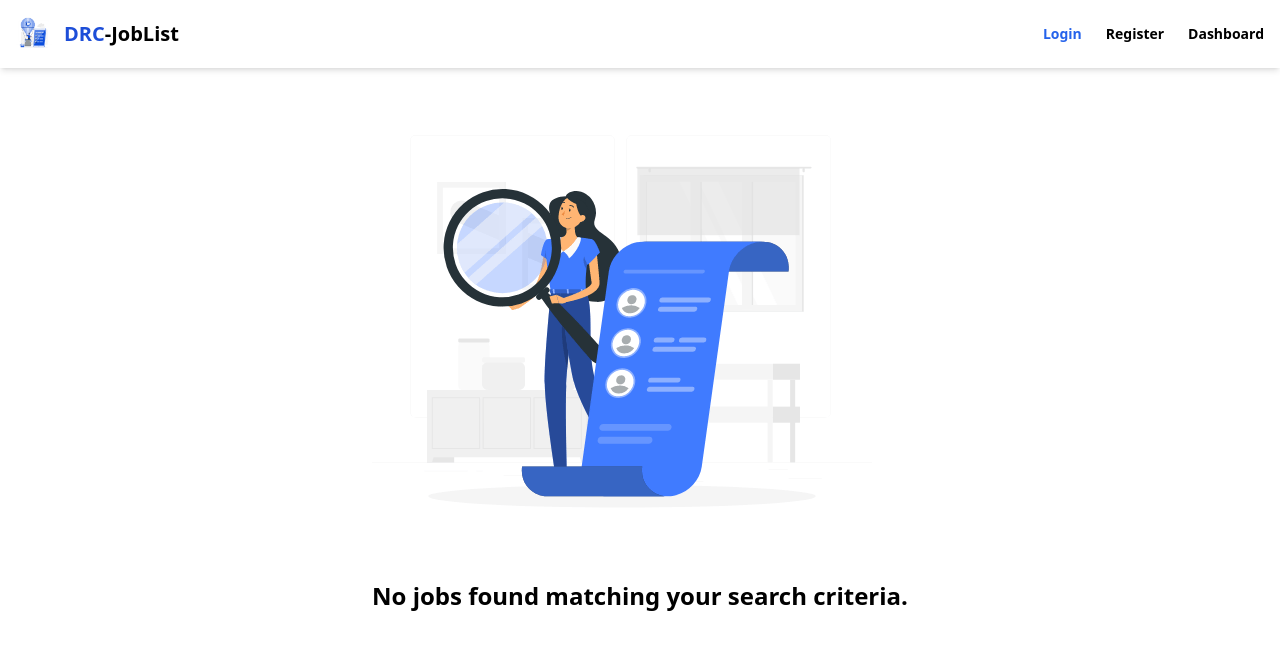
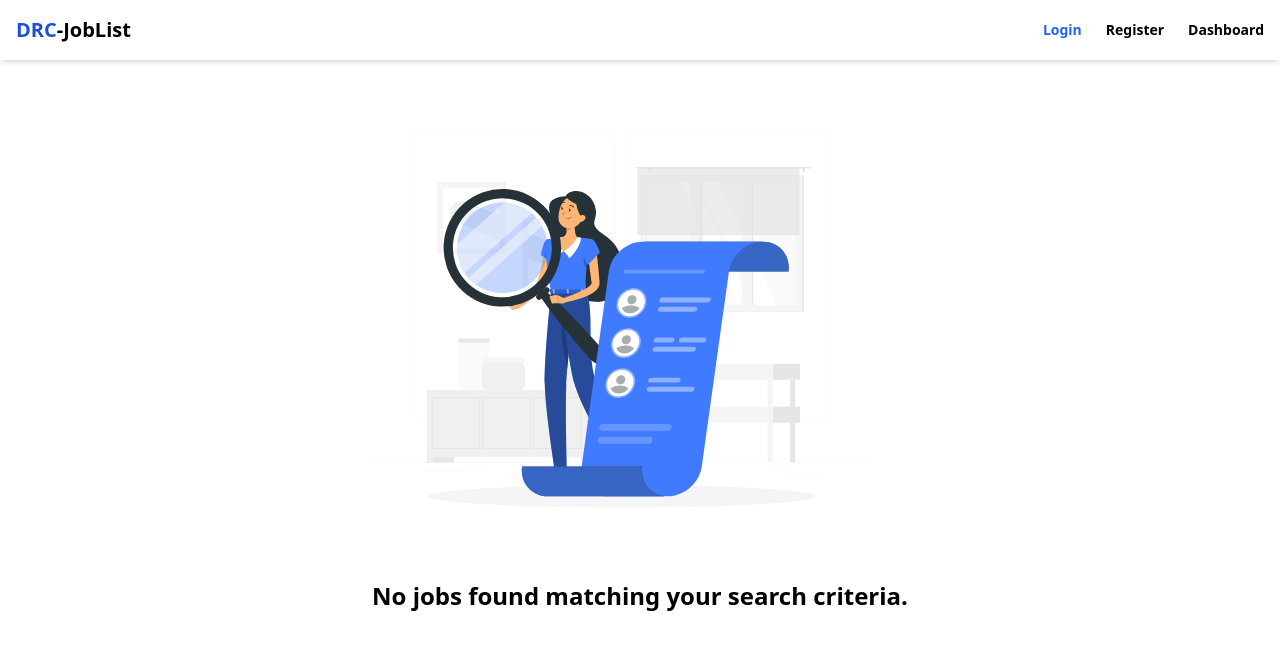
Before and after one commit to josephadeshola/vue-project-frontend, a Vue app: page /job/search in a window 1280 px wide. Shown: the top 650 px of the page. Built offline with nearby package versions, Linux system fonts and the light colour scheme; what vue-sweetalert2 would draw is missing.

Commit message:
code update

```diff
--- a/src/components/DashboardPage.vue
+++ b/src/components/DashboardPage.vue
@@ -16,6 +16,9 @@
         </div>
         <div class="" v-if="!loading">
           <div v-if="userJobs.length === 0" class="text-center mt-1">
+            <div class="">
+              <img class="h-96 mx-auto" src="../assets\Empty-rafiki.png" alt="">
+            </div>
             <p class="text-gray-600 text-xl">
               You have not posted any jobs yet.
             </p>
--- a/src/components/JobDetails.vue
+++ b/src/components/JobDetails.vue
@@ -102,6 +102,7 @@ const applyNow = async () => {
     confirmButtonColor: "#3085d6",
     confirmButtonText: "procees",
   });
+  window.location.href="https://www.linkedin.com/jobs/"
 };
 
 onMounted(() => {
--- a/src/components/NavbarPage.vue
+++ b/src/components/NavbarPage.vue
@@ -7,11 +7,6 @@
           to="/"
           class="flex items-center space-x-3 rtl:space-x-reverse"
         >
-          <img
-            src="../assets/Advantages.gif"
-            class="h-5 md:h-9"
-            alt="Flowbite Logo"
-          />
           <span
             class="self-center  md:text-xl text-sm font-bold whitespace-nowrap dark:text-black"
             ><span class="text-blue-700">DRC</span>-JobList</span
--- a/src/components/SideBar.vue
+++ b/src/components/SideBar.vue
@@ -93,7 +93,7 @@
             class="flex items-center p-2 text-gray-900 rounded-lg dark:text-white hover:bg-gray-100 dark:hover:bg-gray-900 group"
           >
             <i class="bi bi-view-list text-white"></i>
-            <span class="ms-3">All jobs</span>
+            <span class="ms-3">Jobs</span>
           </RouterLink>
         </li>
         <li>
```
Also changed, not shown: src/assets/Empty-rafiki.png (added).
